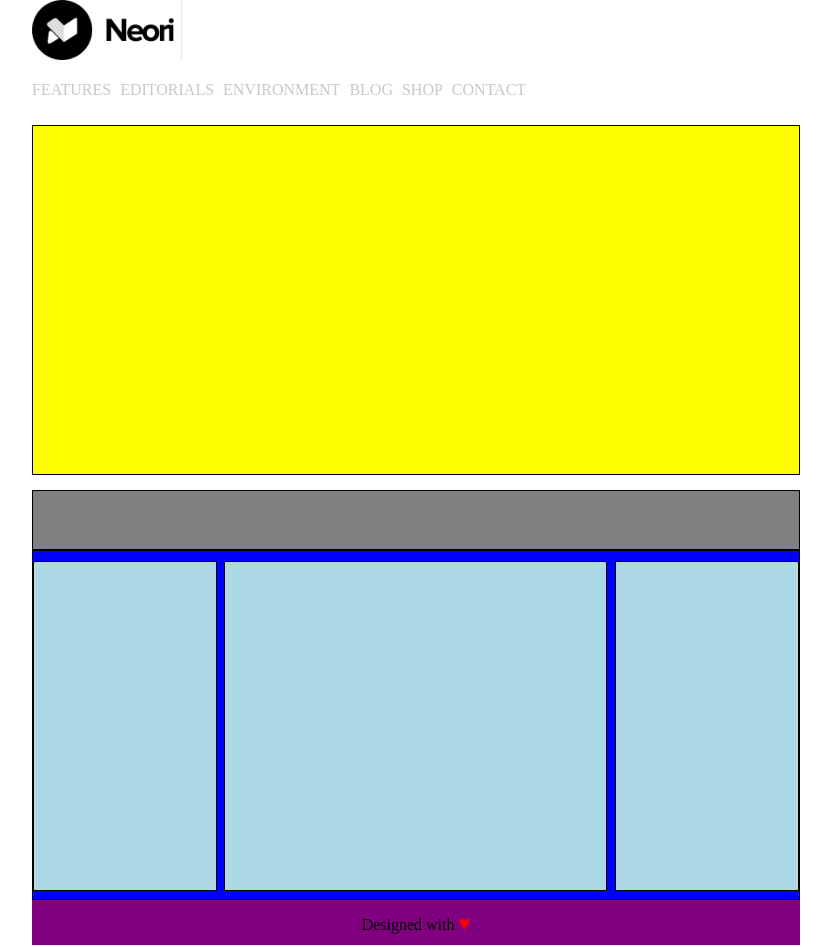
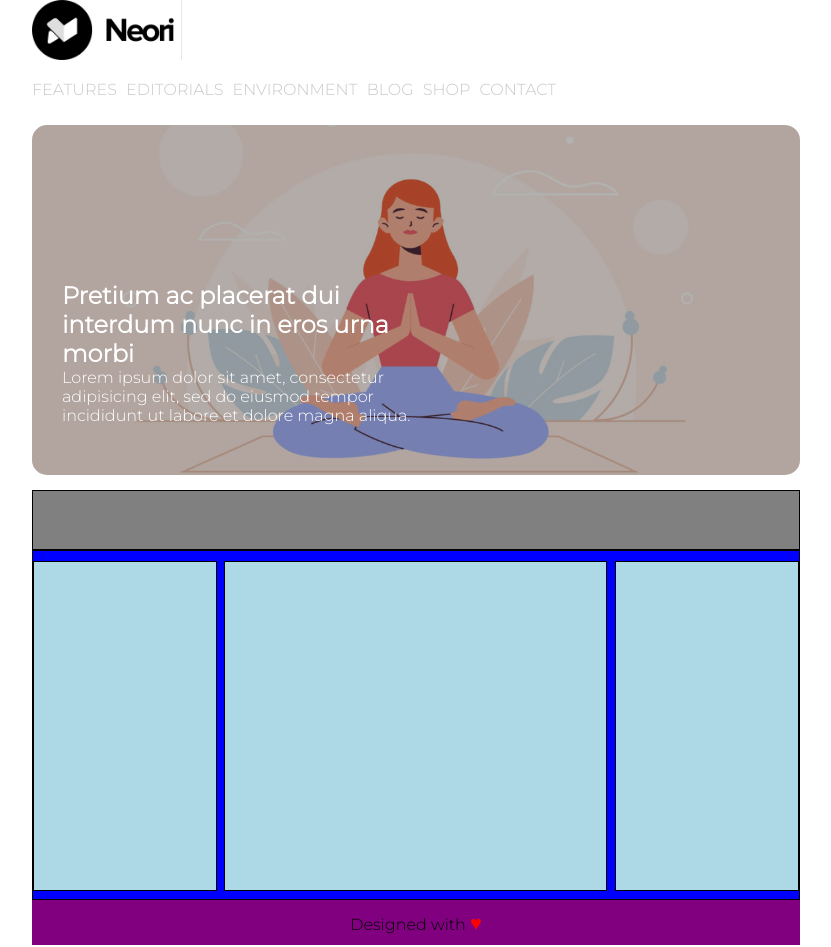
Before and after one commit to AlbertoGambino/htmlcss-wp, a plain HTML site: page index.html in a window 1280 px wide. Shown: the whole page, without its empty margins (224-1055 px from the left). Drawn offline with Linux system fonts and the light colour scheme.

Commit message:
Sezione 1

```diff
--- a/index.html
+++ b/index.html
@@ -4,6 +4,8 @@
     <meta charset="utf-8">
     <title>Wordpress</title>
     <link rel="stylesheet" href="style.css">
+    <link rel="preconnect" href="https://fonts.gstatic.com">
+<link href="https://fonts.googleapis.com/css2?family=Montserrat:wght@300&display=swap" rel="stylesheet">
   </head>
   <body>
     <div class="container">
@@ -25,6 +27,17 @@
       </header>
 
       <section class="sezione1">
+
+        <div class="layover">
+
+          <div class="testo">
+
+            <h2>Pretium ac placerat dui interdum nunc in eros urna morbi</h2>
+            <p>Lorem ipsum dolor sit amet, consectetur adipisicing elit, sed do eiusmod tempor incididunt ut labore et dolore magna aliqua.</p>
+
+          </div>
+
+        </div>
 
       </section>
       <section class="sezione2">
--- a/style.css
+++ b/style.css
@@ -2,16 +2,12 @@
   margin: 0;
   padding: 0;
   box-sizing: border-box;
+  font-family: 'Montserrat', sans-serif;
 }
 
 .container{
 width: 60%;
 margin: auto;
-
-}
-
-header{
-
 }
 
 .icona{
@@ -42,15 +38,39 @@ nav{
 
 }
 
+.sezione1{
+  height: 350px;
+  background-image: url("img/banner.jpg");
+  background-position: center;
+  background-size: 90%;
+  border-radius: 15px;
+  margin: 15px 0;
+  position: relative;
+
+}
+
+.layover{
+  color: white;
+  background-color: rgba(0, 0, 0, 0.3);
+  position: absolute;
+  border-radius: 15px;
+  left: 0;
+  top: 0;
+  height: 100%;
+  width: 100%;
+  z-index: 900;
+}
 
 
 
-.sezione1{
-  height: 350px;
-  background-color: yellow;
-  margin: 15px 0;
-  border: 1px solid black;
+.testo{
+width: 50%;
+position: absolute;
+left: 30px;
+bottom: 50px;
 }
+
+
 
 .sezione2{
   height: 60px;
```
